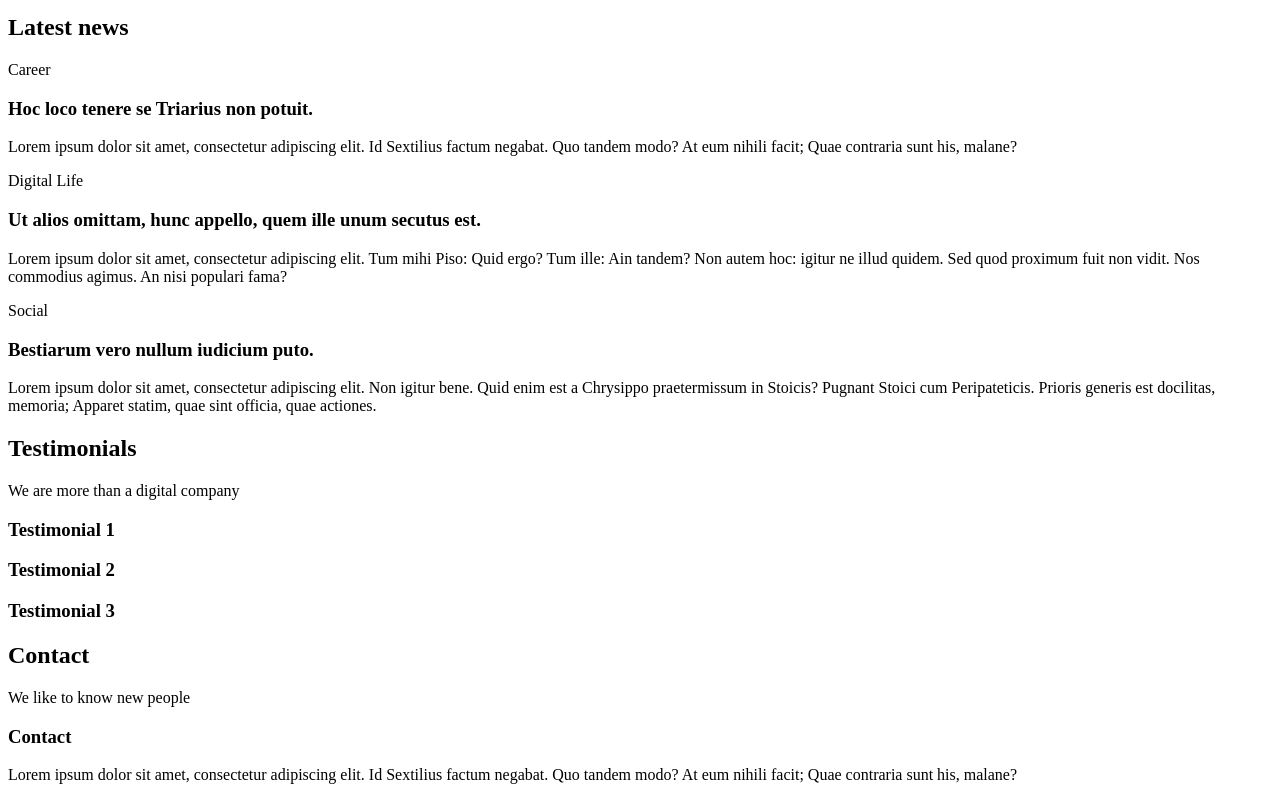
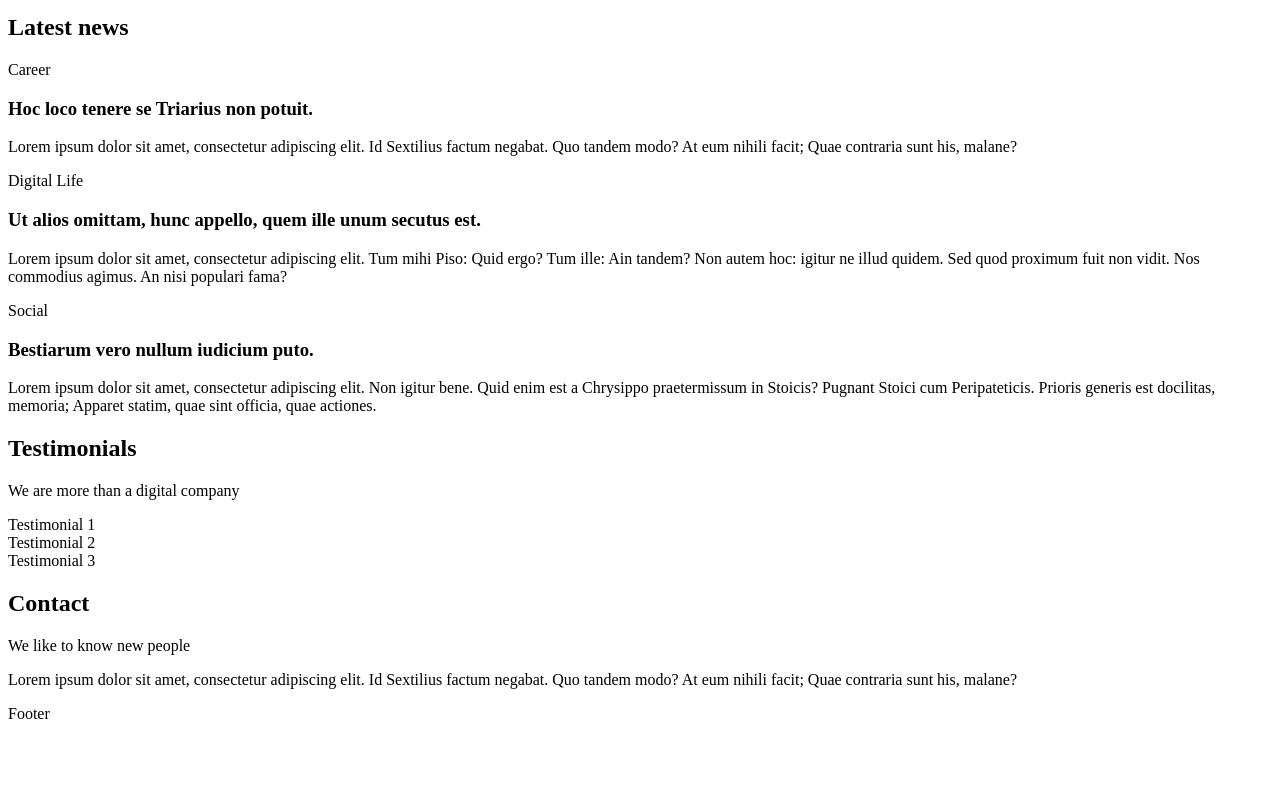
Before and after one commit to wshzoro/holbertonschool-web_front_end, a plain HTML site: page html_advanced/12-index.html in a window 1280 px wide. Shown: the part 1020-1820 px from the top of the page. After the commit the page ends 1751 px from the top, so only its background shows below. Drawn offline with Linux system fonts and the light colour scheme.

Commit message:
paragraph

```diff
--- a/html_advanced/12-index.html
+++ b/html_advanced/12-index.html
@@ -1,8 +1,12 @@
 <!DOCTYPE html>
-<html lang="en">
+<html lang="en" dir="ltr">
   <head>
-    <meta charset="UTF-8">
+    <meta charset="utf-8">
+    <meta name="viewport" content="width=device-width, initial-scale=1.0, viewport-fit=cover">
     <title>Homepage - Techium</title>
+    <meta name="description" content="Techium is a digital agency">
+    <link rel="icon" type="image/x-icon" href="./favicon.ico">
+    <link rel="icon" type="image/png" href="./favicon.png">
   </head>
   <body>
     <header>
@@ -29,15 +33,9 @@
       <section>
         <h2>Works</h2>
         <p>Take a look in our portfolio</p>
-        <article>
-          <h3>Interior Design</h3>
-        </article>
-        <article>
-          <h3>Web Development</h3>
-        </article>
-        <article>
-          <h3>Personal Brand</h3>
-        </article>
+        <article><h3>Interior Design</h3></article>
+        <article><h3>Web Development</h3></article>
+        <article><h3>Personal Brand</h3></article>
       </section>
 
       <section>
@@ -73,24 +71,19 @@
       <section>
         <h2>Testimonials</h2>
         <p>We are more than a digital company</p>
-        <article>
-          <h3>Testimonial 1</h3>
-        </article>
-        <article>
-          <h3>Testimonial 2</h3>
-        </article>
-        <article>
-          <h3>Testimonial 3</h3>
-        </article>
+        <article>Testimonial 1</article>
+        <article>Testimonial 2</article>
+        <article>Testimonial 3</article>
       </section>
 
       <section>
         <h2>Contact</h2>
         <p>We like to know new people</p>
-        <h3>Contact</h3>
         <p>Lorem ipsum dolor sit amet, consectetur adipiscing elit. Id Sextilius factum negabat. Quo tandem modo? At eum nihili facit; Quae contraria sunt his, malane?</p>
       </section>
     </main>
-    <footer></footer>
+    <footer>
+      Footer
+    </footer>
   </body>
 </html>
```
